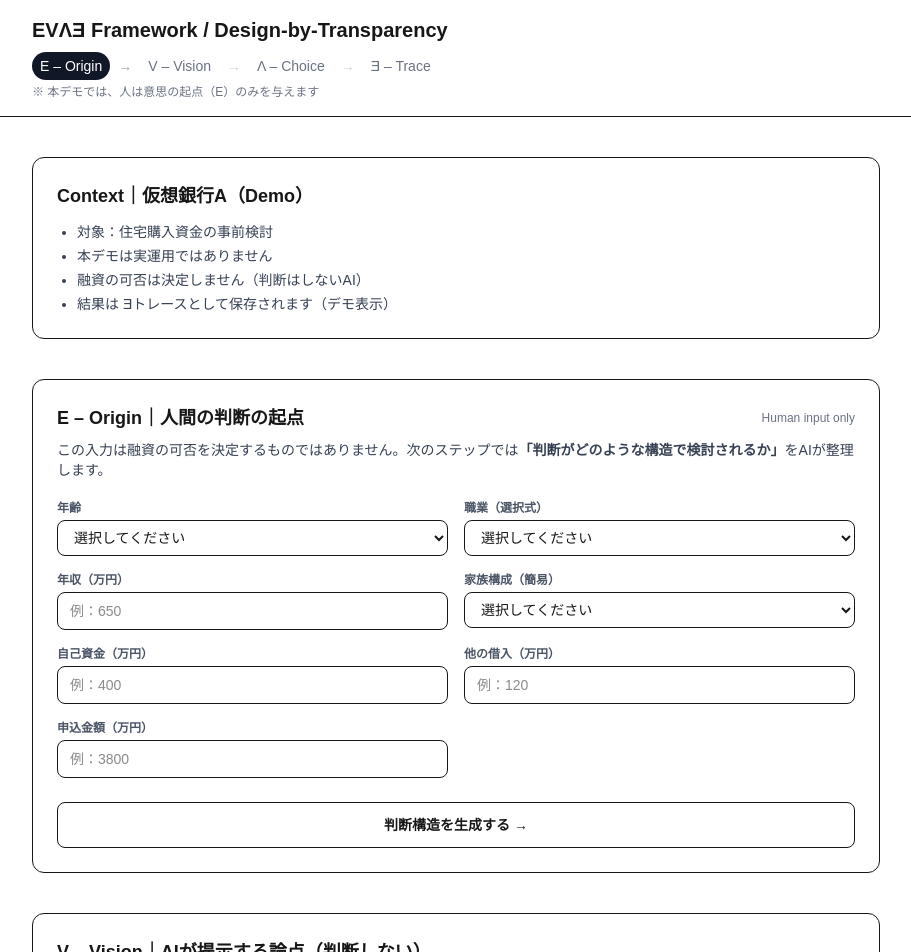
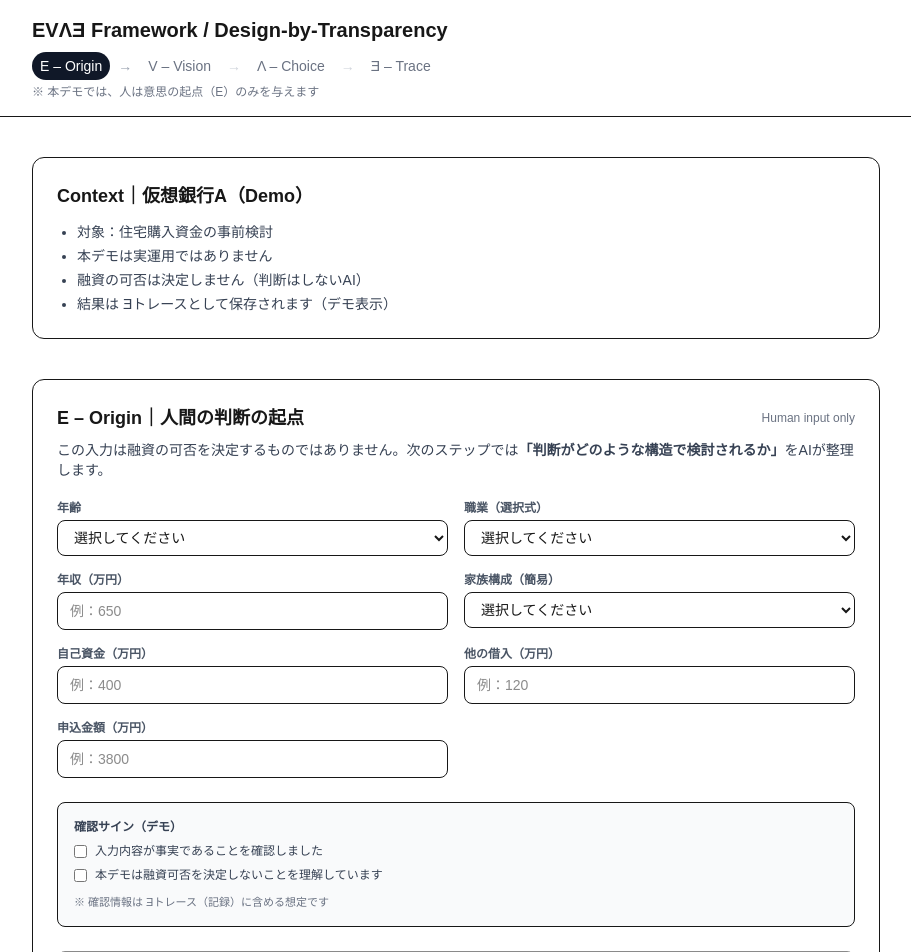
Before and after one commit to HIROYOKOKI/evae-financial-demo, a Next.js app: page / in a window 1280 px wide. Shown: the top 952 px of the page, without its empty margins (184-1095 px from the left). Built offline with nearby package versions, Linux system fonts and the light colour scheme.

Commit message:
Add confirmation signatures and related state

```diff
--- a/app/page.tsx
+++ b/app/page.tsx
@@ -54,10 +54,22 @@ type ApiResult = {
       Lambda: string;
       Trace: string;
     };
+
+    // ✅ デモ用：確認サイン（軽量）
+    confirmed?: boolean;
+    confirmedAt?: string; // ISO
+    confirmText?: {
+      truth?: string;
+      noDecision?: string;
+    };
   };
   meta?: {
     model?: string;
     visionNote?: string;
+
+    // ✅ あれば表示できる（API側で付与してもOK）
+    traceId?: string;
+    generatedAt?: string;
   };
 };
 
@@ -76,6 +88,10 @@ export default function Home() {
   const [isLoading, setIsLoading] = useState(false);
   const [result, setResult] = useState<ApiResult | null>(null);
   const [error, setError] = useState<string | null>(null);
+
+  // ✅ 確認サイン（軽量）
+  const [confirmTruth, setConfirmTruth] = useState(false);
+  const [confirmNoDecision, setConfirmNoDecision] = useState(false);
 
   // --- dropdown options ---
   const ageOptions = Array.from({ length: 51 }, (_, i) => {
@@ -106,8 +122,9 @@ export default function Home() {
   ];
 
   const canSubmit = useMemo(() => {
-    return !isLoading;
-  }, [isLoading]);
+    // ✅ 「実装感」を出すため：確認サインがないと生成できない
+    return !isLoading && confirmTruth && confirmNoDecision;
+  }, [isLoading, confirmTruth, confirmNoDecision]);
 
   async function onGenerate() {
     setError(null);
@@ -115,6 +132,8 @@ export default function Home() {
     setResult(null);
 
     try {
+      const confirmedAt = new Date().toISOString();
+
       const payload = {
         age: form.age ? Number(form.age) : undefined,
         job: form.job || undefined,
@@ -123,6 +142,14 @@ export default function Home() {
         assetsMan: form.assetsMan ? Number(form.assetsMan) : undefined,
         otherDebtMan: form.otherDebtMan ? Number(form.otherDebtMan) : undefined,
         loanRequestMan: form.loanRequestMan ? Number(form.loanRequestMan) : undefined,
+
+        // ✅ デモ用：確認サイン情報（API側でTraceへ格納しても良い）
+        userConfirmed: true,
+        confirmedAt,
+        confirmText: {
+          truth: "入力内容が事実であることを確認しました",
+          noDecision: "本デモは融資可否を決定しないことを理解しています",
+        },
       };
 
       const res = await fetch("/api/generate-structure", {
@@ -249,6 +276,34 @@ export default function Home() {
             />
           </div>
 
+          {/* ✅ 確認サイン（軽量） */}
+          <div className="mt-6 rounded-lg border bg-gray-50 p-4">
+            <div className="text-xs font-semibold text-gray-700">確認サイン（デモ）</div>
+            <div className="mt-2 space-y-2 text-xs text-gray-700">
+              <label className="flex items-start gap-2">
+                <input
+                  type="checkbox"
+                  checked={confirmTruth}
+                  onChange={(e) => setConfirmTruth(e.target.checked)}
+                  className="mt-0.5"
+                />
+                入力内容が事実であることを確認しました
+              </label>
+
+              <label className="flex items-start gap-2">
+                <input
+                  type="checkbox"
+                  checked={confirmNoDecision}
+                  onChange={(e) => setConfirmNoDecision(e.target.checked)}
+                  className="mt-0.5"
+                />
+                本デモは融資可否を決定しないことを理解しています
+              </label>
+
+              <div className="pt-1 text-[11px] text-gray-500">※ 確認情報は Ǝトレース（記録）に含める想定です</div>
+            </div>
+          </div>
+
           <button
             disabled={!canSubmit}
             onClick={onGenerate}
@@ -256,6 +311,10 @@ export default function Home() {
           >
             {isLoading ? "生成中…" : "判断構造を生成する →"}
           </button>
+
+          {!confirmTruth || !confirmNoDecision ? (
+            <div className="mt-2 text-xs text-gray-500">※ 生成には上記2つの確認が必要です（デモ演出）</div>
+          ) : null}
 
           {error && (
             <div className="mt-4 rounded-lg border border-red-200 bg-red-50 p-3 text-sm text-red-700">{error}</div>
@@ -338,9 +397,7 @@ V: 生成中…
 
                   <div className="mt-2 grid grid-cols-1 gap-3 sm:grid-cols-2">
                     <Metric label="年収（月）" value={`${result.Lambda.metrics.monthlyIncomeMan ?? "-"} 万円`} />
-
                     <Metric label="住宅ローン月返済（推定）" value={`${result.Lambda.metrics.estMortgagePayMan ?? "-"} 万円`} />
-
                     <Metric
                       label="他借入月返済（推定）"
                       value={`${result.Lambda.metrics.estOtherDebtPayMan ?? "-"} 万円`}
@@ -463,6 +520,15 @@ V: 生成中…
 V: ${result.Trace.log.V}
 Λ: ${result.Trace.log.Lambda}
 Ǝ: ${result.Trace.log.Trace}`}</pre>
+
+                  {/* ✅ 確認サイン表示（APIが返す場合） */}
+                  <div className="mt-3 border-t pt-3 text-[11px] text-gray-600">
+                    <div className="font-semibold text-gray-700">User Confirmation (Demo)</div>
+                    <div className="mt-1">Status: {result.Trace.confirmed ? "confirmed" : "—"}</div>
+                    <div>Confirmed At: {result.Trace.confirmedAt ?? "—"}</div>
+                    {result.meta?.traceId && <div>Trace ID: {result.meta.traceId}</div>}
+                    {result.meta?.generatedAt && <div>Generated At: {result.meta.generatedAt}</div>}
+                  </div>
                 </div>
               </div>
 
@@ -520,6 +586,7 @@ function Field({
         </select>
       ) : (
         <input
+          type={type} // ✅ number を効かせる
           className="mt-1 w-full rounded-lg border px-3 py-2 text-sm outline-none focus:ring-2 focus:ring-gray-200"
           value={value}
           onChange={(e) => onChange(e.target.value)}
```
